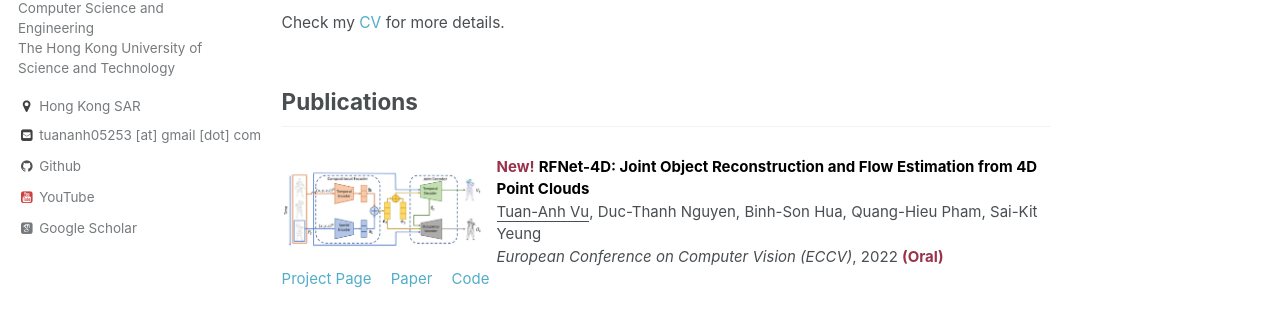
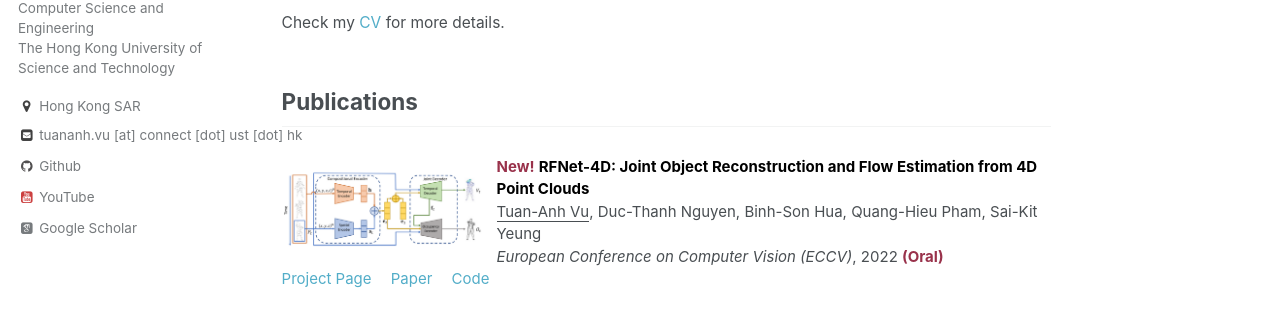
Before and after one commit to tuananh1007/tuananh1007.github.io, a Jekyll site: the page built from _pages/about.html, in a window 1280 px wide. Shown: the part 333-652 px from the top of the page. Built offline with Jekyll 4.4.1, drawn with Linux system fonts in a browser that asks for light colours; some web fonts are replaced.

Commit message:
update ui-text.yml

```diff
--- a/_data/ui-text.yml
+++ b/_data/ui-text.yml
@@ -25,7 +25,7 @@ en: &DEFAULT_EN
   feed_label                 : "Feed"
   powered_by                 : "Powered by"
   website_label              : "Website"
-  email_label                : "tuananh05253 [at] gmail [dot] com"
+  email_label                : "tuananh.vu [at] connect [dot] ust [dot] hk"
   recent_posts               : "Recent Posts"
   undefined_wpm              : "Undefined parameter words_per_minute at _config.yml"
   comment_form_info          : "Your email address will not be published. Required fields are marked"
```
